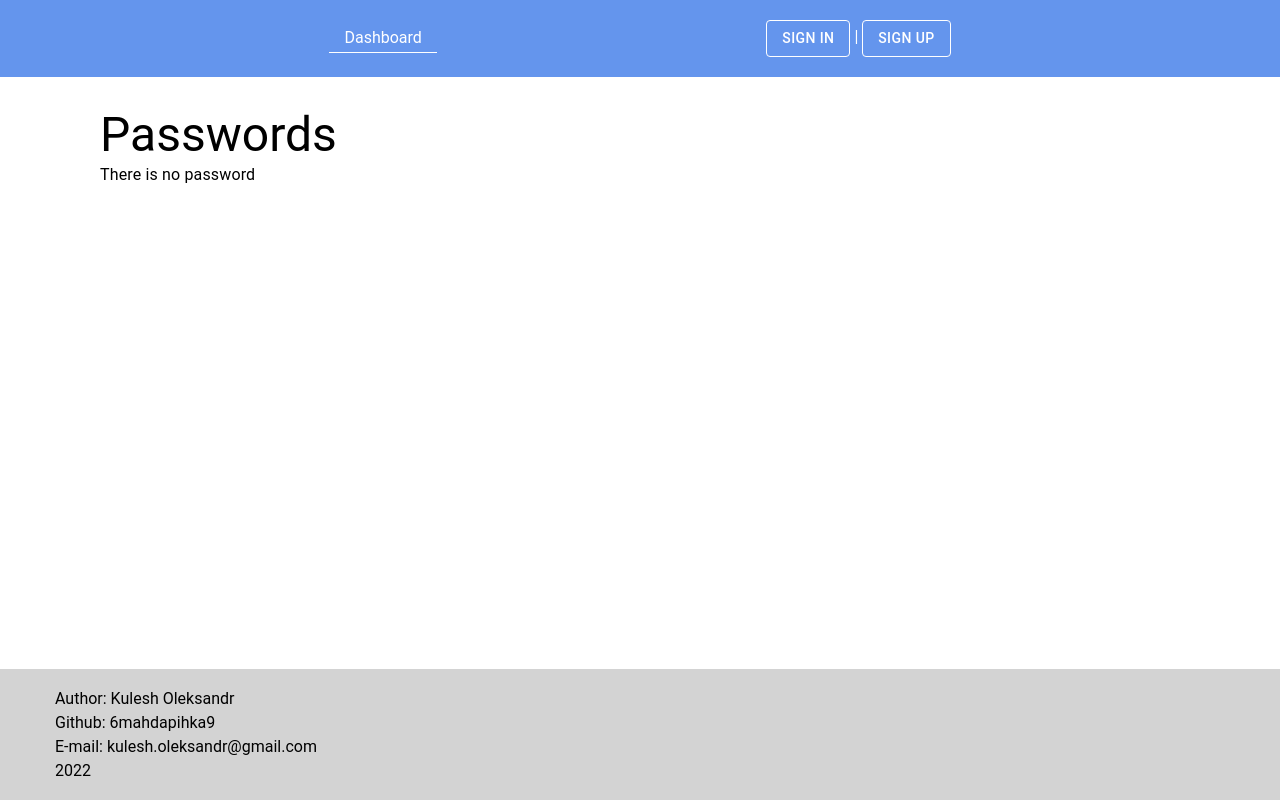
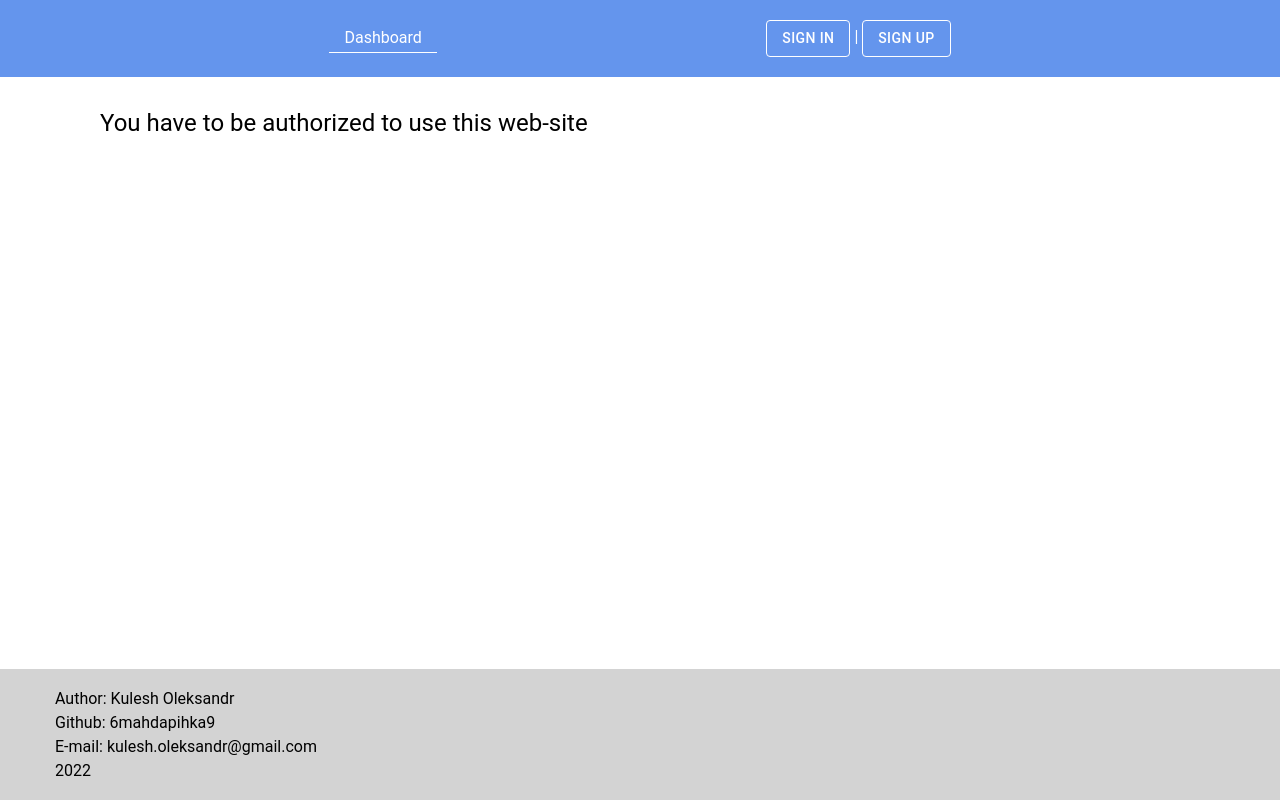
Before and after one commit to 6mahdapihka9/GBSFO_test_task, a React (Create React App) app in the folder frontend/: page /dashboard in a window 1280 px wide. Built offline with nearby package versions, Linux system fonts and the light colour scheme.

Commit message:
cleared comments from dashboard and improved styles in main layout to fit password form

```diff
--- a/frontend/src/components/layouts/MainLayout.tsx
+++ b/frontend/src/components/layouts/MainLayout.tsx
@@ -6,12 +6,16 @@ import Header from '../../components/structural/Header';
 
 const Main = styled('main')`
   min-width: 400px;
+
+  & > * {
+    margin-bottom: 20px;
+  }
+
   @media (min-width: 720px){
     padding: 30px 100px;
   }
   @media (max-width: 720px){
     padding: 30px 20px;
-
   }
 `;
 
--- a/frontend/src/components/pages/DashboardPage.tsx
+++ b/frontend/src/components/pages/DashboardPage.tsx
@@ -1,27 +1,19 @@
-import React, {useState} from 'react';
-import {PasswordType} from "../../types/types";
+import React from 'react';
 import PasswordList from "../PasswordList/PasswordList";
 import {Typography} from "@mui/material";
-import BasicTable from "../BasicTable/BasicTable";
+import PasswordForm from "../PasswordForm/PasswordForm";
 import {useTypedSelector} from "../../redux/hooks/useTypedSelector";
 
 
 const DashboardPage = () => {
-  const passwords = useTypedSelector(state => state.passwords);
-
-  // const addPassword = (newPass: PasswordType) => {
-  //   setPasswords(prev => [...prev, newPass]);
-  // }
-  // const editPassword = (_id: string, newPass: PasswordType) => {
-  //   setPasswords(prev => [...prev.filter(pass => pass._id !== _id), newPass]);
-  // }
-  // const deletePassword = (_id: string) => {
-  //   setPasswords(prev => [...prev.filter(pass => pass._id !== _id)]);
-  // }
+  const isAuthorized = useTypedSelector(state => state.isAuthorized)
+  if (!isAuthorized)
+    return (<Typography variant="h5">You have to be authorized to use this web-site</Typography>);
 
   return (
     <>
       <Typography variant="h3">Passwords</Typography>
+      <PasswordForm />
       <PasswordList />
     </>
   );
```
